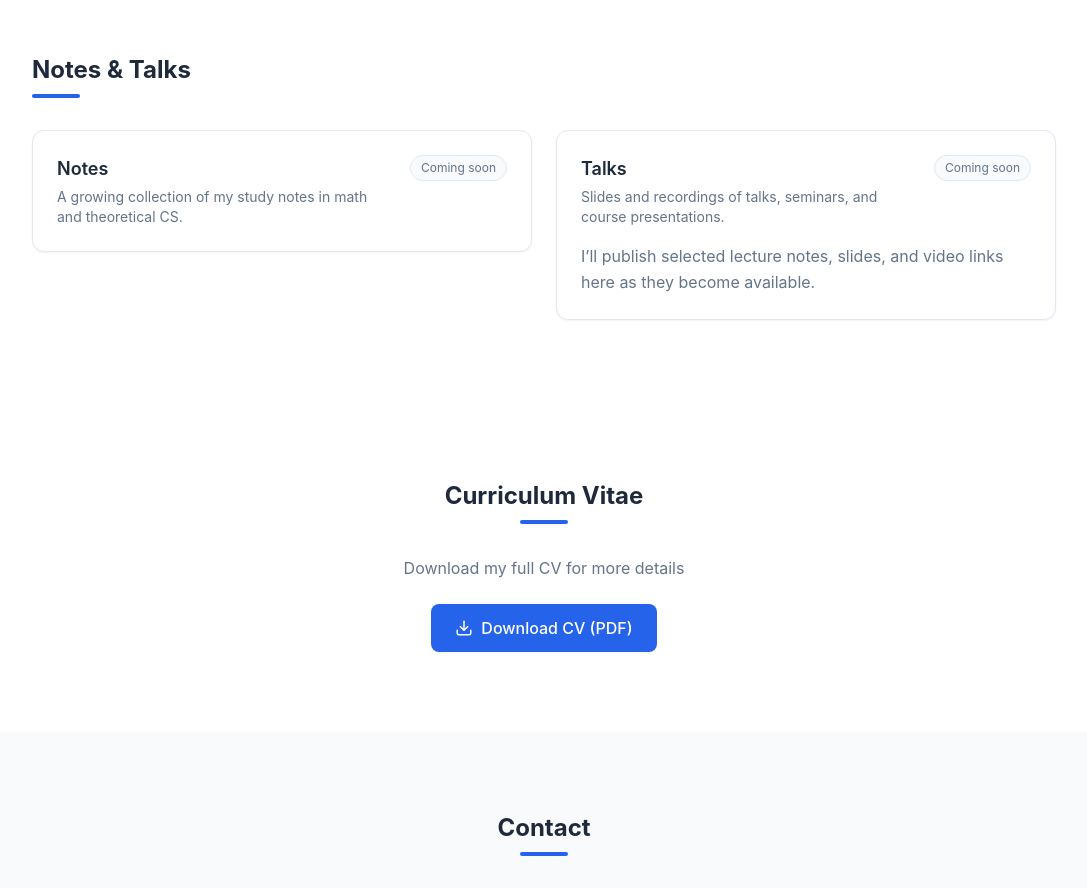
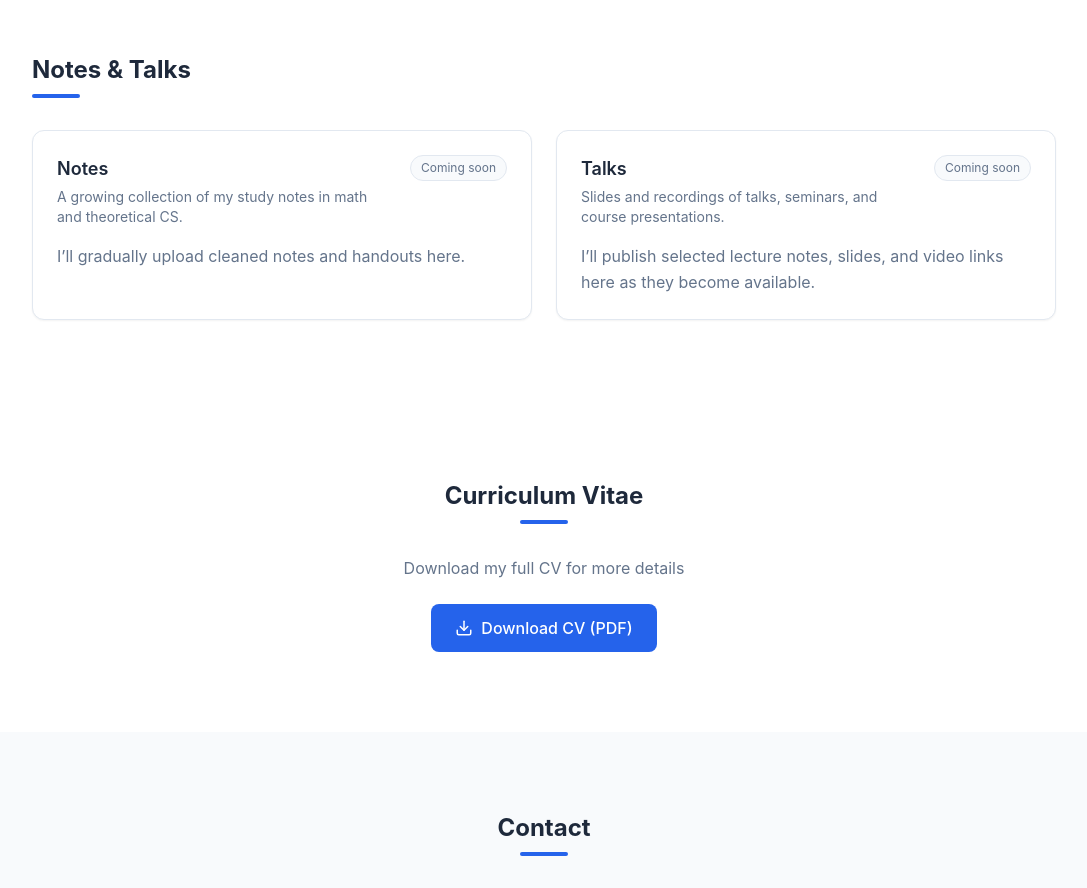
Before and after one commit to qishan-chen/qishan-chen.github.io, a Next.js app: page / in a window 1280 px wide. Shown: the part 1600-2488 px from the top of the page, without its empty margins (96-1183 px from the left). Built offline with nearby package versions, Linux system fonts and the light colour scheme.

Commit message:
Make Notes & Talks cards equal height

```diff
--- a/src/app/page.tsx
+++ b/src/app/page.tsx
@@ -121,8 +121,8 @@ export default function Home() {
           </FadeIn>
 
           <div className="grid md:grid-cols-2 gap-6">
-            <FadeIn delay={0.1}>
-              <div className="p-6 rounded-xl bg-[var(--card)] border border-[var(--border)] shadow-sm">
+            <FadeIn delay={0.1} className="h-full">
+              <div className="h-full p-6 rounded-xl bg-[var(--card)] border border-[var(--border)] shadow-sm flex flex-col">
                 <div className="flex items-start justify-between gap-4">
                   <div>
                     <h3 className="text-lg font-semibold">Notes</h3>
@@ -134,11 +134,15 @@ export default function Home() {
                     Coming soon
                   </span>
                 </div>
+                <p className="mt-4 text-[var(--text-secondary)] leading-relaxed">
+                  I’ll gradually upload cleaned notes and handouts here.
+                </p>
+                <div className="flex-1" />
               </div>
             </FadeIn>
 
-            <FadeIn delay={0.2}>
-              <div className="p-6 rounded-xl bg-[var(--card)] border border-[var(--border)] shadow-sm">
+            <FadeIn delay={0.2} className="h-full">
+              <div className="h-full p-6 rounded-xl bg-[var(--card)] border border-[var(--border)] shadow-sm flex flex-col">
                 <div className="flex items-start justify-between gap-4">
                   <div>
                     <h3 className="text-lg font-semibold">Talks</h3>
@@ -153,6 +157,7 @@ export default function Home() {
                 <p className="mt-4 text-[var(--text-secondary)] leading-relaxed">
                   I’ll publish selected lecture notes, slides, and video links here as they become available.
                 </p>
+                <div className="flex-1" />
               </div>
             </FadeIn>
           </div>
```
